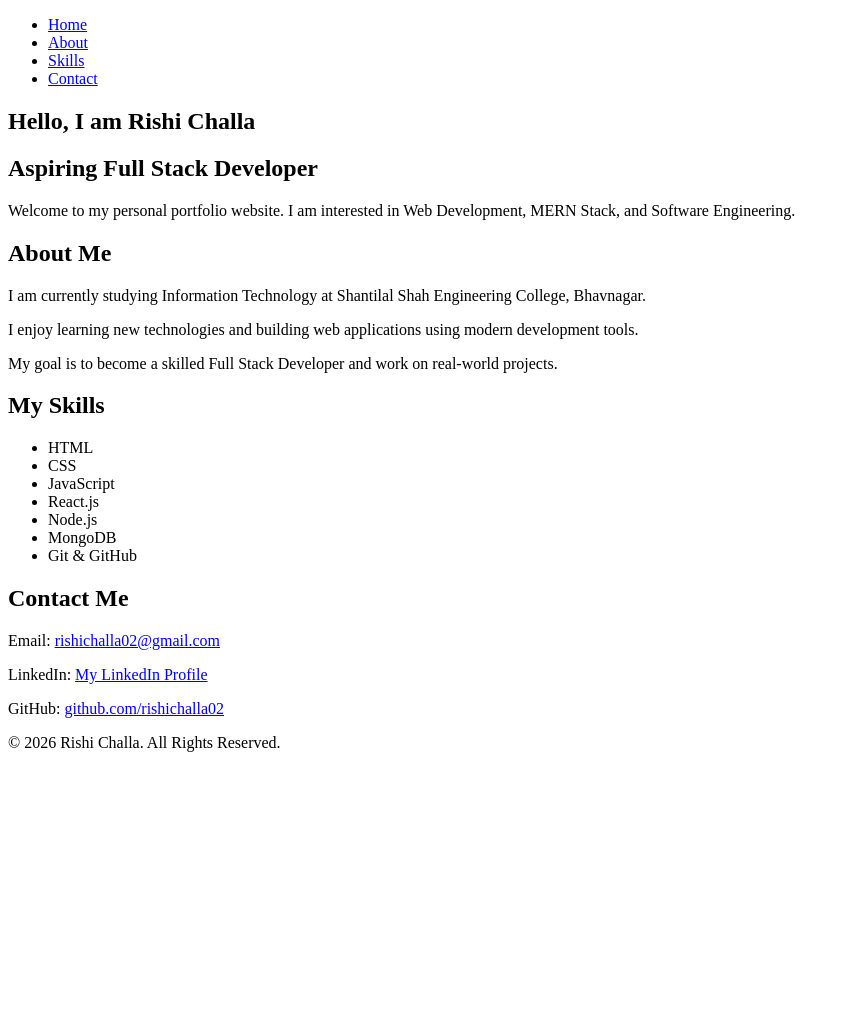
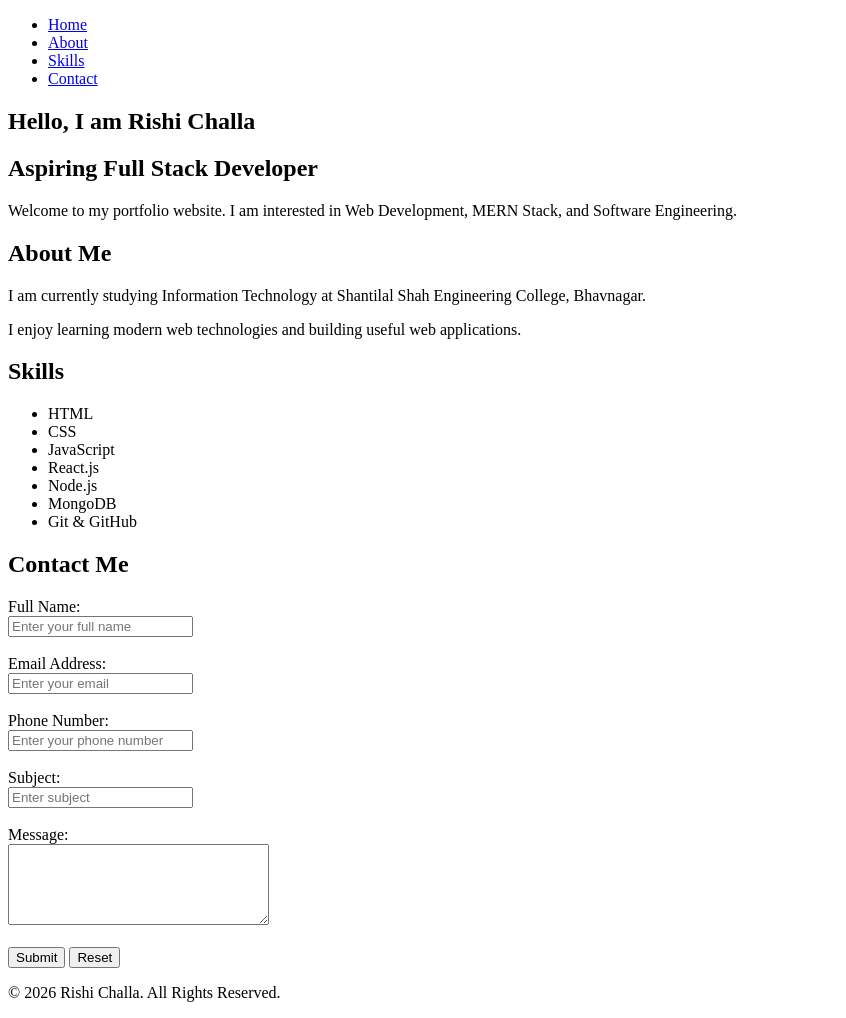
Before and after one commit to rishichalla02/portfolio-project, a plain HTML site: page index.html in a window 1280 px wide. Shown: the whole page, without its empty margins (0-846 px from the left). Before the commit the page ends 800 px from the top, so only its background shows below. Drawn offline with Linux system fonts and the light colour scheme.

Commit message:
Update index.html
Contact Form

```diff
--- a/index.html
+++ b/index.html
@@ -1,13 +1,16 @@
-<!doctype html>
+<!DOCTYPE html>
 <html lang="en">
+
 <head>
-    <meta charset="UTF-8" />
-    <meta name="viewport" content="width=device-width, initial-scale=1.0" />
+    <meta charset="UTF-8">
+    <meta name="viewport" content="width=device-width, initial-scale=1.0">
     <title>My Portfolio</title>
 </head>
 
 <body>
+
     <header>
+
         <nav>
             <ul>
                 <li><a href="#home">Home</a></li>
@@ -16,37 +19,42 @@
                 <li><a href="#contact">Contact</a></li>
             </ul>
         </nav>
+
     </header>
+
     <main>
+
         <section id="home">
             <h1>Hello, I am Rishi Challa</h1>
+
             <h2>Aspiring Full Stack Developer</h2>
+
             <p>
-          Welcome to my personal portfolio website. I am interested in Web
-          Development, MERN Stack, and Software Engineering.
+                Welcome to my portfolio website.
+                I am interested in Web Development,
+                MERN Stack, and Software Engineering.
             </p>
         </section>
+
         <section id="about">
+
             <h2>About Me</h2>
 
             <p>
-          I am currently studying Information Technology at Shantilal Shah
-          Engineering College, Bhavnagar.
+                I am currently studying Information Technology
+                at Shantilal Shah Engineering College, Bhavnagar.
             </p>
 
             <p>
-          I enjoy learning new technologies and building web applications using
-          modern development tools.
+                I enjoy learning modern web technologies and
+                building useful web applications.
             </p>
 
-        <p>
-          My goal is to become a skilled Full Stack Developer and work on
-          real-world projects.
-        </p>
         </section>
 
         <section id="skills">
-        <h2>My Skills</h2>
+
+            <h2>Skills</h2>
 
             <ul>
                 <li>HTML</li>
@@ -57,34 +65,94 @@
                 <li>MongoDB</li>
                 <li>Git & GitHub</li>
             </ul>
+
         </section>
 
         <section id="contact">
+
             <h2>Contact Me</h2>
 
-        <p>
-          Email:
-          <a href="mailto:rishichalla02@gmail.com"> rishichalla02@gmail.com </a>
-        </p>
+            <!-- Contact Form -->
+            <form id="contactForm">
 
-        <p>
-          LinkedIn:
-          <a href="www.linkedin.com/in/rishi-challa-404955292" target="_blank">
-            My LinkedIn Profile
-          </a>
-        </p>
+                <label for="fullname">Full Name:</label>
+                <br>
 
-        <p>
-          GitHub:
-          <a href="https://github.com/rishichalla02" target="_blank">
-            github.com/rishichalla02
-          </a>
-        </p>
+                <input
+                    type="text"
+                    id="fullname"
+                    name="fullname"
+                    placeholder="Enter your full name"
+                    required>
+
+                <br><br>
+
+                <label for="email">Email Address:</label>
+                <br>
+
+                <input
+                    type="email"
+                    id="email"
+                    name="email"
+                    placeholder="Enter your email"
+                    required>
+
+                <br><br>
+
+                <label for="phone">Phone Number:</label>
+                <br>
+
+                <input
+                    type="tel"
+                    id="phone"
+                    name="phone"
+                    placeholder="Enter your phone number"
+                    required>
+
+                <br><br>
+
+                <label for="subject">Subject:</label>
+                <br>
+
+                <input
+                    type="text"
+                    id="subject"
+                    name="subject"
+                    placeholder="Enter subject"
+                    required>
+
+                <br><br>
+
+                <label for="message">Message:</label>
+                <br>
+
+                <textarea
+                    id="message"
+                    name="message"
+                    rows="5"
+                    cols="30"
+                    placeholder="Enter your message"
+                    required>
+                </textarea>
+
+                <br><br>
+
+                <button type="submit">Submit</button>
+
+                <button type="reset">Reset</button>
+
+            </form>
+
         </section>
+
     </main>
 
     <footer>
         <p>© 2026 Rishi Challa. All Rights Reserved.</p>
     </footer>
+
+    <script src="script.js"></script>
+
 </body>
+
 </html>
```
Lines whose indentation alone changed are shown as unchanged.
